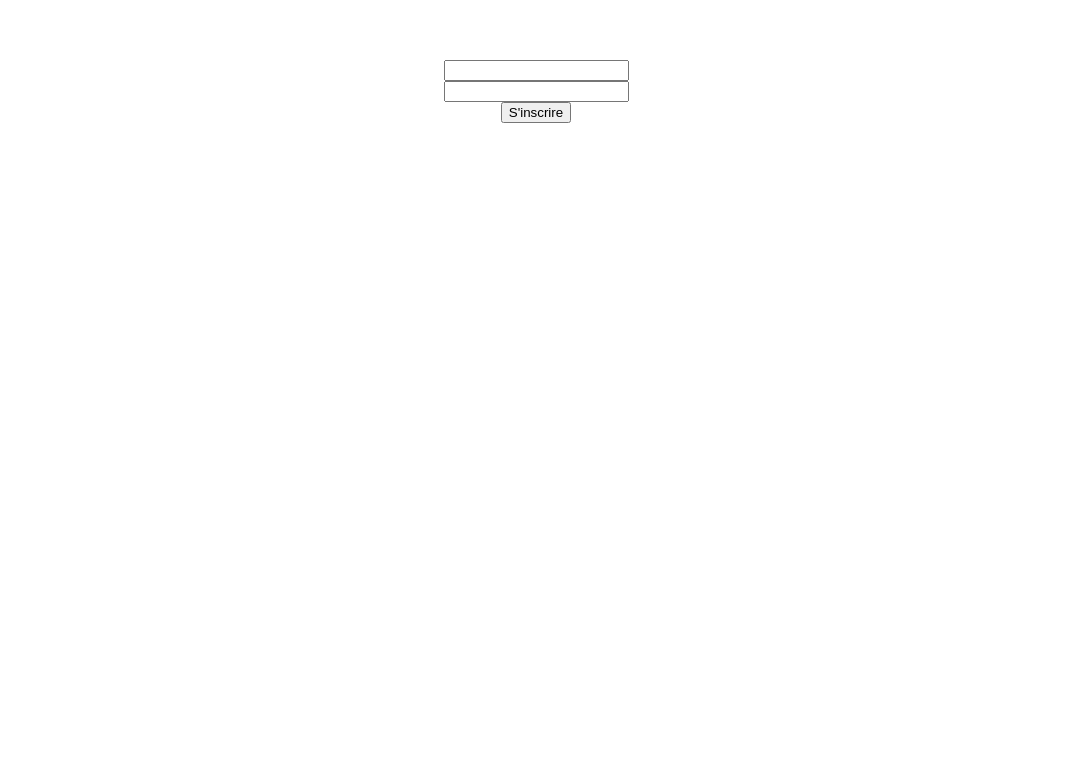
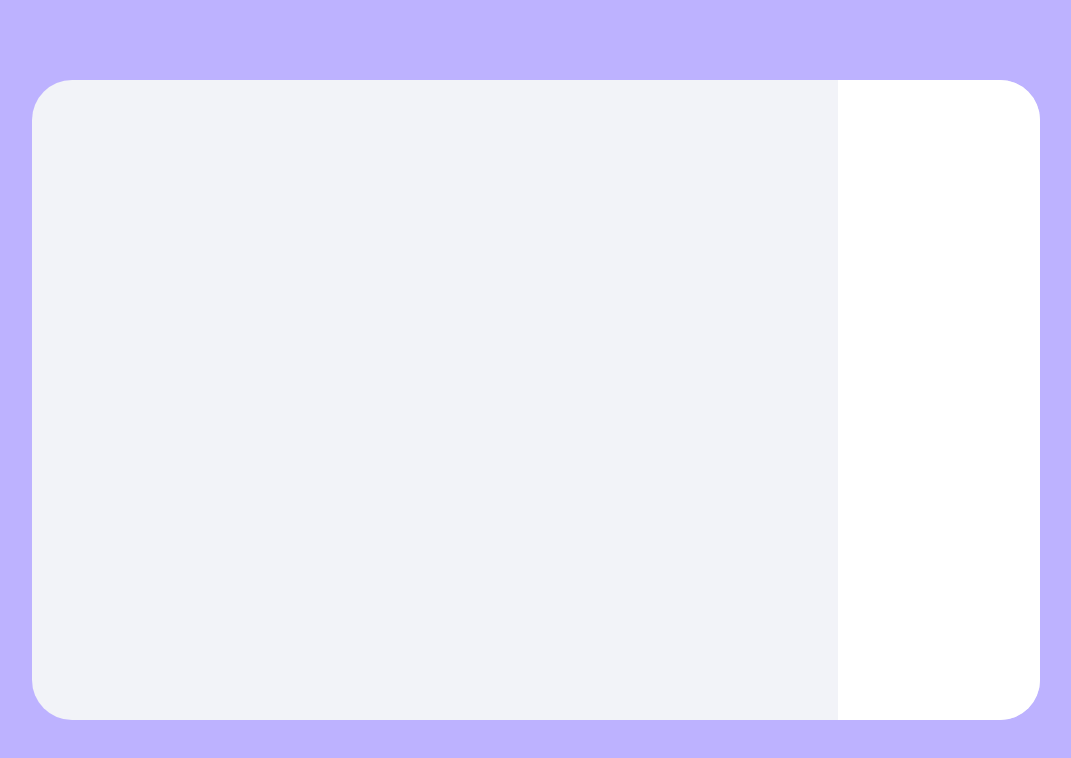
Before and after one commit to daburuu/expensedeck, a Vue app: page / in a window 1280 px wide. Shown: the top 758 px of the page, without its empty margins (104-1175 px from the left). Built offline with nearby package versions, Linux system fonts and the light colour scheme.

Commit message:
start homepage

```diff
--- a/src/App.vue
+++ b/src/App.vue
@@ -1,16 +1,37 @@
 <template>
-  <div class="container">
+  <div class="body-container">
     <router-view></router-view>
   </div>
 </template>
 
 <style>
+html {
+  margin: auto;
+  line-height: 1.75;
+  font-size: 1.25em;
+  height: 100vh;
+  width: 100%;
+  background-color: #bdb2ff;
+  overflow-y: hidden;
+}
+body{
+  margin: 4rem;
+}
 #app {
   font-family: Avenir, Helvetica, Arial, sans-serif;
   -webkit-font-smoothing: antialiased;
   -moz-osx-font-smoothing: grayscale;
   text-align: center;
   color: #2c3e50;
-  margin-top: 60px;
+  height: 100%;
+  background-color: #F2F3F8;
+  max-width: 90%;
+  margin: 0 auto;
+  height: calc(100vh - 8rem);
+  border-radius: 40px;
+}
+.body-container{
+  height: 100%;
+  border-radius: 40px;
 }
 </style>
--- /dev/null
+++ b/src/components/Header.vue
@@ -0,0 +1,20 @@
+<template>
+  <header>
+      <nav>
+          <ul></ul>
+          <ul></ul>
+          <ul></ul>
+          <ul></ul>
+      </nav>
+  </header>
+</template>
+
+<script>
+export default {
+    name: 'Header'
+}
+</script>
+
+<style>
+
+</style>
--- /dev/null
+++ b/src/components/HomePage.vue
@@ -0,0 +1,14 @@
+<template>
+  <div class="container">
+  </div>
+</template>
+
+<script>
+export default {
+
+}
+</script>
+
+<style>
+
+</style>
--- /dev/null
+++ b/src/components/SideBar.vue
@@ -0,0 +1,20 @@
+<template>
+    <aside></aside>
+</template>
+
+<script>
+export default {
+    name: "SideBar"
+}
+</script>
+
+<style>
+aside{
+    width: 20%;
+    float: right;
+    height: 100%;
+    background-color: #FFFFFF;
+    border-radius: 0 40px 40px 0;
+
+}
+</style>
--- a/src/views/Home.vue
+++ b/src/views/Home.vue
@@ -1,12 +1,17 @@
 <template>
-    <UserCreate />
+    <Header />
+    <HomePage />
+    <SideBar />
 </template>
 
 <script>
-import UserCreate from '@/components/UserCreate.vue';
+import Header from '@/components/Header.vue';
+import HomePage from '@/components/HomePage.vue';
+import SideBar from '@/components/SideBar.vue';
+
     export default{
         name: 'Home',
-        components: { UserCreate }
+        components: { HomePage, Header, SideBar }
     }
 </script>
 <style>
```
Also changed, not shown: firebase.json, 2 other files (tests, documents, lock files or other folders).
